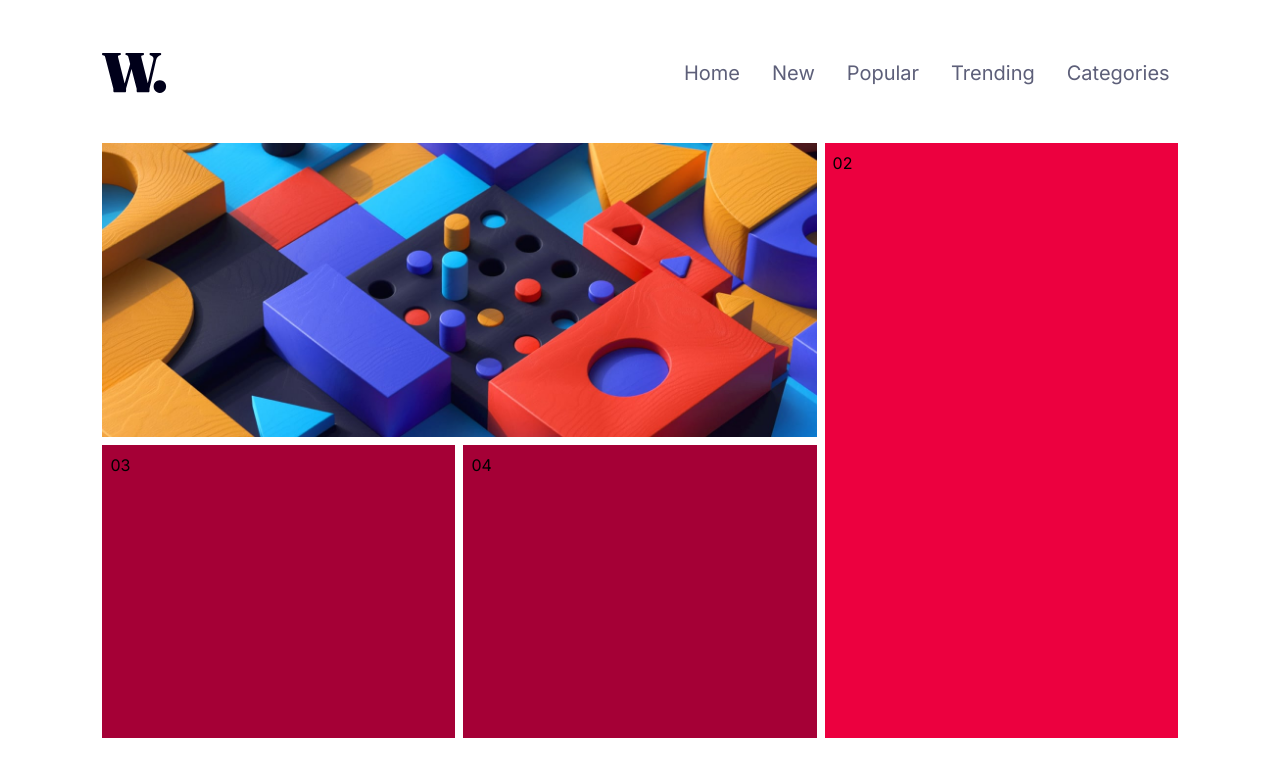
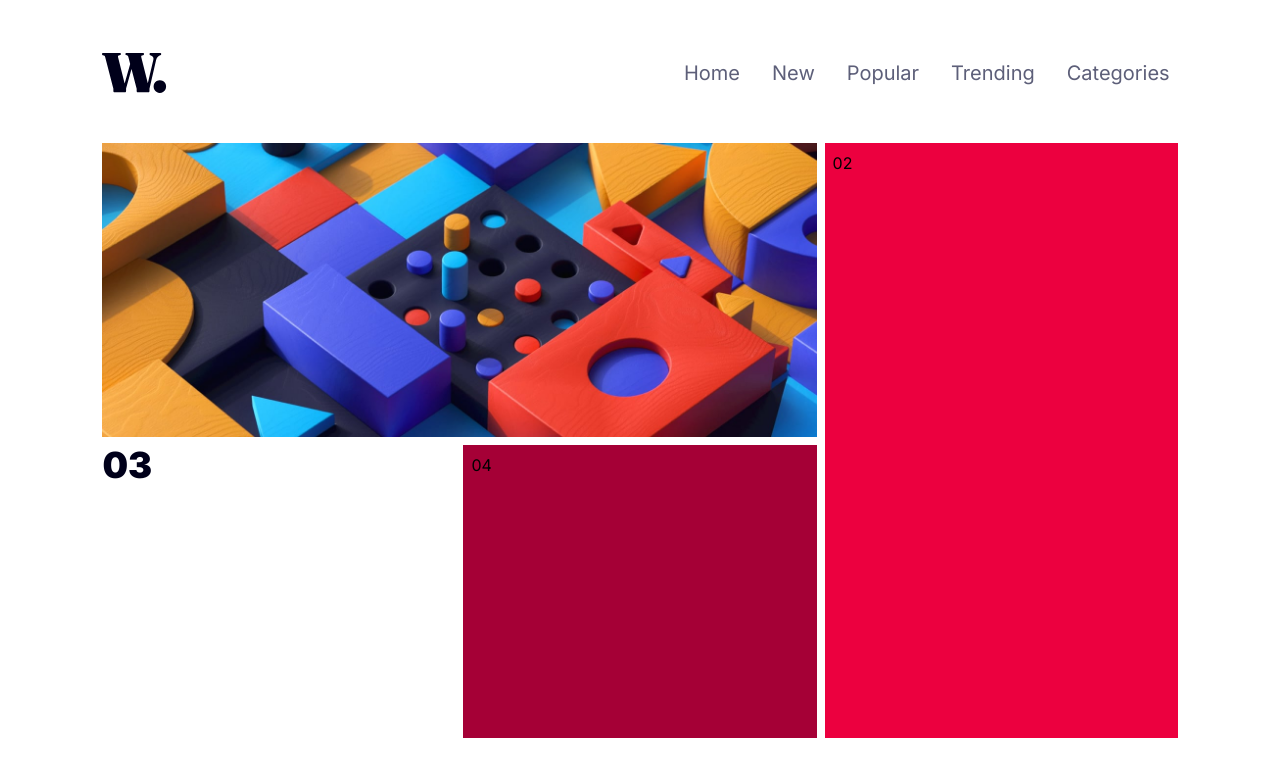
Before and after one commit to akshay-ken/rookie-project-08, a React (Vite) app: page / in a window 1280 px wide. Shown: the top 776 px of the page. Built offline with nearby package versions, Linux system fonts and the light colour scheme.

Commit message:
style: add text styling

```diff
--- a/src/components/ContentSection.jsx
+++ b/src/components/ContentSection.jsx
@@ -5,13 +5,15 @@ export function ContentSection() {
     <section className="mt-6 md:mt-12">
       <div class="flex flex-col md:grid md:grid-cols-3 md:grid-rows-2 gap-2">
         {/* image section */}
-        <div class="col-span-2  order-1 md:order-1">
+        <div class="col-span-2 order-1 md:order-1">
           <img src={imgMobile} className="md:hidden" alt="" />
           <img src={imgDesktop} className="hidden md:block" alt="" />
         </div>
         {/* New section */}
         <div class="bg-rose-600 p-2 row-span-2  order-4 md:order-2">02</div>
-        <div class="bg-rose-800 p-2  order-2 md:order-3">03</div>
+        <div class="text-left md:text-4xl text-2xl font-black text-Very-dark-blue order-2 md:order-3">
+          03
+        </div>
         <div class="bg-rose-800 p-2   order-3 md:order-4">04</div>
       </div>
     </section>
```
